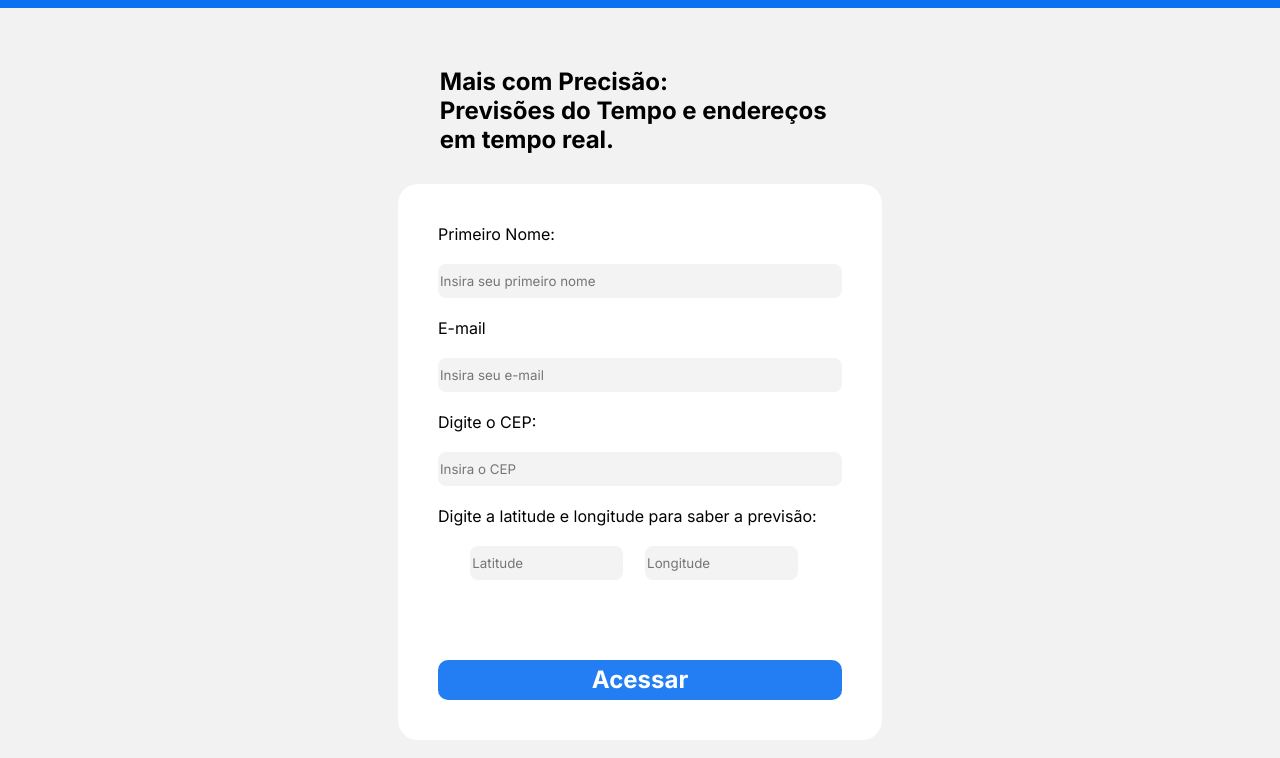
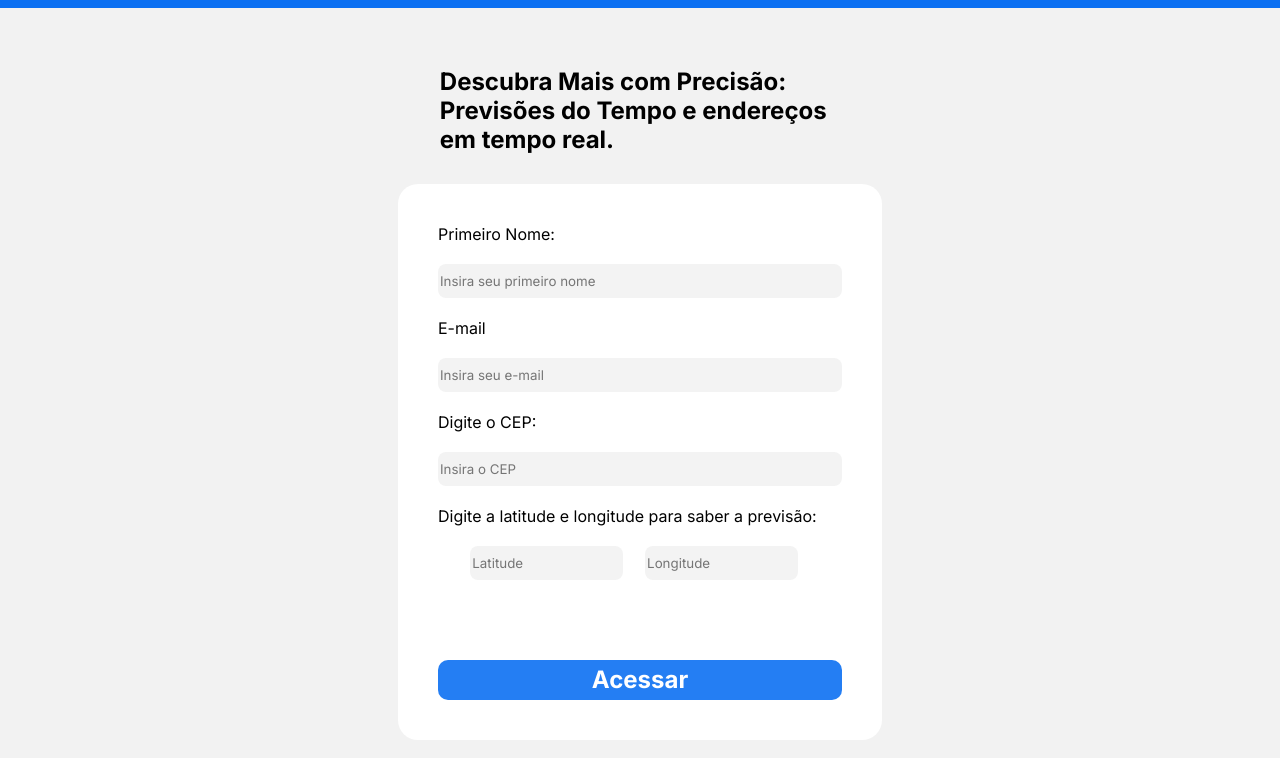
Before and after one commit to SharonCartonilho/DNCWeather, a plain HTML site: page index.html in a window 1280 px wide. Shown: the part 42-800 px from the top of the page. Drawn offline with Linux system fonts and the light colour scheme.

Commit message:
Update index.html

```diff
--- a/index.html
+++ b/index.html
@@ -21,7 +21,7 @@
     <main>
 
         <section class="information">
-            <h1><br> Mais com Precisão:<br>Previsões do Tempo e endereços<br>em tempo real.&nbsp</h1>
+            <h1><br>Descubra Mais com Precisão:<br>Previsões do Tempo e endereços<br>em tempo real.&nbsp</h1>
             &nbsp&nbsp&nbsp<img src="/DNC/DNC Weather/img/cloudandsun.svg" alt="">
         </section>
 
```
